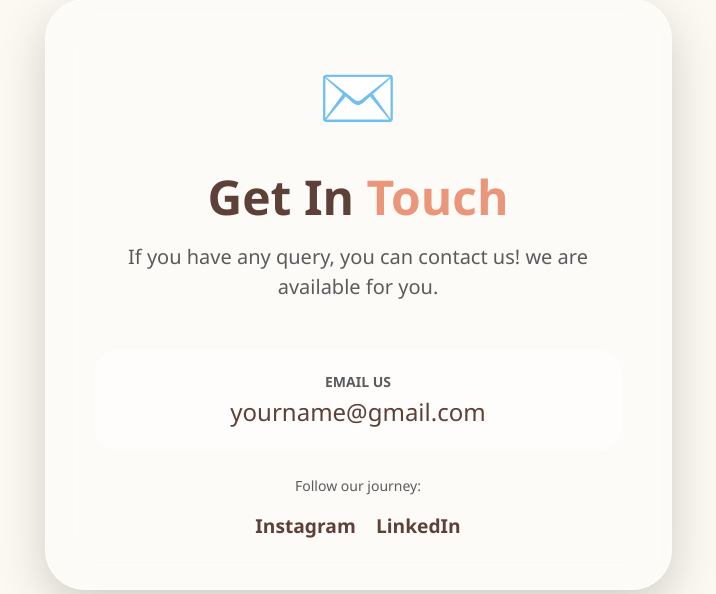
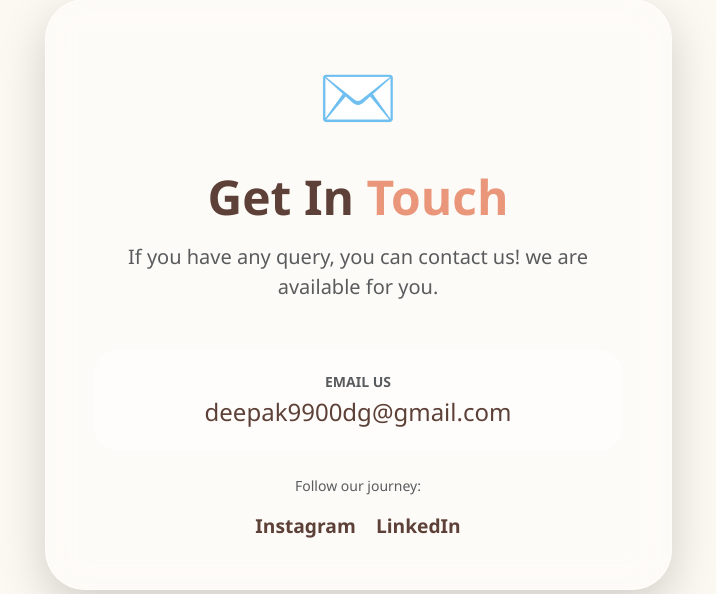
Before and after one commit to deepak9900dg/TRIVORA, a Flask app: page /contact in a window 1280 px wide. Shown: the part 147-741 px from the top of the page, without its empty margins (282-998 px from the left). Run offline with Flask 3, Linux system fonts and the light colour scheme.

Commit message:
Update contact.html

```diff
--- a/templates/contact.html
+++ b/templates/contact.html
@@ -10,7 +10,7 @@
 
                 <div class="contact-box p-4 mb-4" style="background: rgba(255, 255, 255, 0.5); border-radius: 25px;">
                     <h5 class="text-uppercase small fw-bold text-muted mb-2">Email Us</h5>
-                    <a href="mailto:deepak9900dg@gmail.com" class="h4 text-decoration-none" style="color: #5d4037; transition: 0.3s;">yourname@gmail.com</a>
+                    <a href="mailto:deepak9900dg@gmail.com" class="h4 text-decoration-none" style="color: #5d4037; transition: 0.3s;">deepak9900dg@gmail.com</a>
                 </div>
 
                 <div class="social-links mt-4">
```
